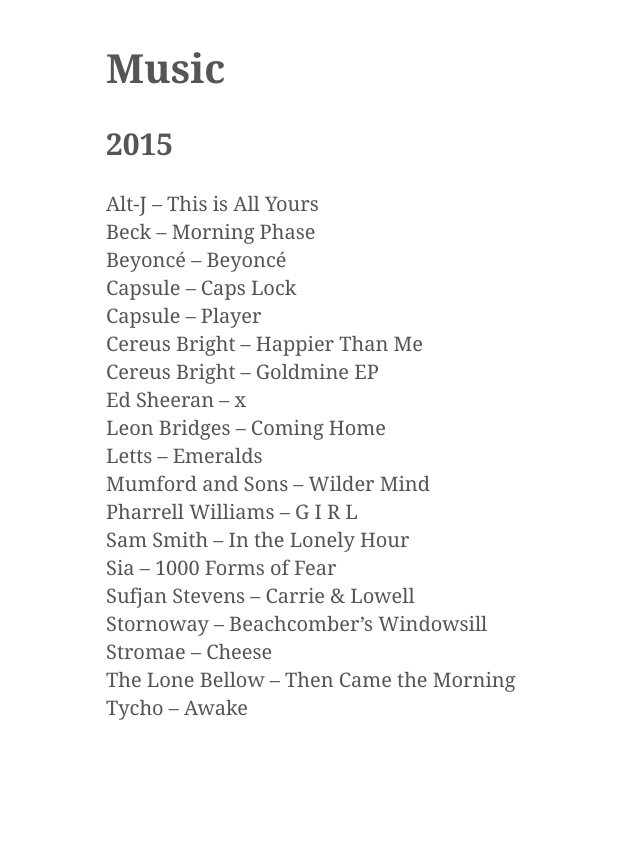
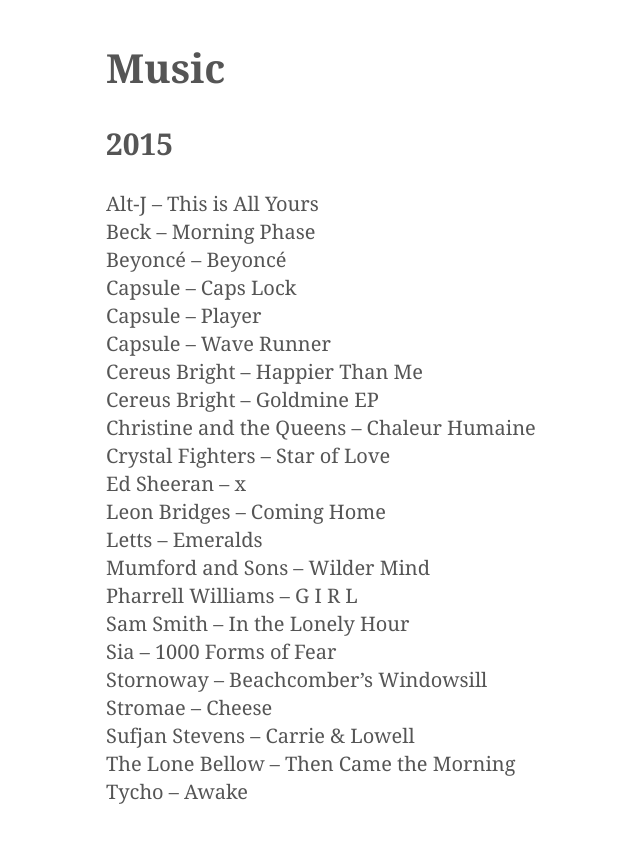
Before and after one commit to kmcgillivray/librarie, a Jekyll site: the page built from music.md, in a window 1280 px wide. Shown: the top 843 px of the page, without its empty margins (209-849 px from the left). Built offline with Jekyll 4.4.1, drawn with Linux system fonts in a browser that asks for light colours.

Commit message:
Add music

```diff
--- a/music.md
+++ b/music.md
@@ -10,8 +10,11 @@
 * Beyoncé – Beyoncé
 * Capsule – Caps Lock
 * Capsule – Player
+* Capsule – Wave Runner
 * Cereus Bright – Happier Than Me
 * Cereus Bright – Goldmine EP
+* Christine and the Queens – Chaleur Humaine
+* Crystal Fighters – Star of Love
 * Ed Sheeran – x
 * Leon Bridges – Coming Home
 * Letts – Emeralds
@@ -19,8 +22,8 @@
 * Pharrell Williams – G I R L
 * Sam Smith – In the Lonely Hour
 * Sia – 1000 Forms of Fear
-* Sufjan Stevens – Carrie & Lowell
 * Stornoway – Beachcomber's Windowsill
 * Stromae – Cheese
+* Sufjan Stevens – Carrie & Lowell
 * The Lone Bellow – Then Came the Morning
 * Tycho – Awake
```
